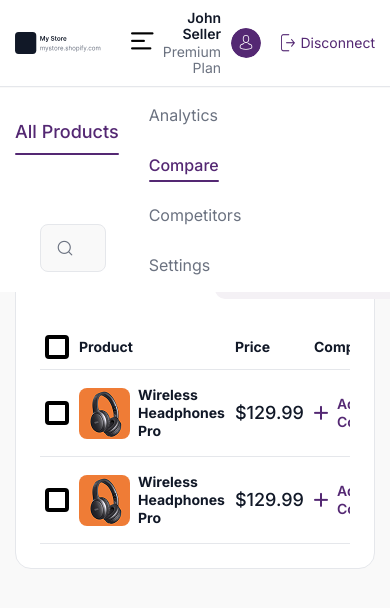
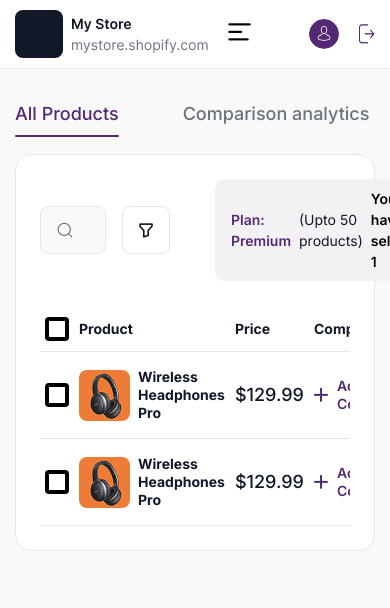
Before and after one commit to SalmanSohail20/quantum-task, a React (Vite) app: page /compare in a window 390 px wide. Shown: the top 608 px of the page. Built offline with nearby package versions, Linux system fonts and the light colour scheme.

Commit message:
navbar responsive

```diff
--- a/src/component/Navbar/Navbar.scss
+++ b/src/component/Navbar/Navbar.scss
@@ -18,14 +18,18 @@
     }
   }
   .head_navbar {
-
   }
-    .burger_btn{
+  .burger_btn {
     background: transparent;
     border: none;
     cursor: pointer;
+    padding: 5px;
     @include font(30, 34, 600);
+    margin-left: 10px;
+    @media (min-width: $md) {
         margin-left: 20px;
+
+    }
     @media (min-width: $lg) {
       display: none;
     }
@@ -35,9 +39,7 @@
     display: flex;
     align-items: center;
     gap: 10px;
-        @media (min-width: $md-m) {
-            // flex-direction: column-reverse;
-        }
+
     // &:hover {
     //     .user_info {
     //         opacity: 1;
@@ -48,18 +50,19 @@
     .user_info {
       display: flex;
       flex-direction: column;
-            gap: 2px;
-            @include font(14, 16, 400);
+      gap: 0px;
+      @include font(12, 16, 400);
       color: #6b7280;
       text-align: end;
       // position: relative;
       // visibility: visible;
       // opacity: 1;
-            @media (min-width: $md-m) {
-                // position: absolute;
-                // top: 100%;
-                // opacity: 0;
-                // visibility: hidden;
+      @media (max-width: 460px) {
+          display: none;
+        }
+        @media (min-width: $sm) {
+            gap: 2px;
+            @include font(14, 16, 400);
       }
     }
     .user_name {
@@ -73,7 +76,8 @@
     border-radius: 50%;
     overflow: hidden;
     flex-shrink: 0;
-        @media (min-width: $md) {
+
+    @media (min-width: $sm) {
       width: 40px;
       height: 40px;
     }
@@ -95,6 +99,15 @@
     @include font(14, 16, 400);
     .ico {
       @include font(18, 16);
+      @media (max-width: $lg-m) {
+           @include font(20, 16);
+
+       }
+    }
+    span{
+          @media (max-width: $sm-m) {
+        display: none;
+      }
     }
   }
   .navbar_end {
@@ -109,7 +122,7 @@
 }
 
 .head_navbar {
-    display: flex;
+  display: none;
   justify-content: center;
   align-items: center;
   position: absolute;
@@ -118,9 +131,15 @@
   left: 0;
   right: 0;
   padding: 17px 0;
-    margin-top: 2px;
+  margin-top: 1px;
+
+  &.show {
+      display: flex;
+      z-index: 9999;
+    }
 
     @media (min-width: $lg) {
+      margin-top: 0px;
     padding: 0;
     position: relative;
     flex-grow: 1;
--- a/src/component/Navbar/Navbar.tsx
+++ b/src/component/Navbar/Navbar.tsx
@@ -1,31 +1,33 @@
 import { Link, useLocation } from "react-router-dom";
+import { useState } from "react";
 import "./Navbar.scss";
 
 const Navbar = () => {
   const location = useLocation();
+  const [isMenuOpen, setIsMenuOpen] = useState(false);
   return (
-    <div className="head_nav_wrap">
+    <div className={`head_nav_wrap ${isMenuOpen ? 'show' : ''}`}>
       <div className="container ">
         <div className="navbar_brand">
           <Link to="/">
             <img src="/images/logo.svg" alt="" />
           </Link>
         </div>
-        <button className="burger_btn"><i className="ico ico-burger-list-menu-navigation-svgrepo-com"></i></button>
-        <nav className="head_navbar">
+        <button className="burger_btn" onClick={() => setIsMenuOpen(!isMenuOpen)}><i className="ico ico-burger-list-menu-navigation-svgrepo-com"></i></button>
+        <nav className={`head_navbar ${isMenuOpen ? 'show' : ''}`}>
           <ul className="navbar_links">
-            <li className={location.pathname === "/analytics" ? "active" : ""}>
+            <li className={location.pathname === "/analytics" ? "active" : ""} onClick={() => setIsMenuOpen(!isMenuOpen)}>
               <Link to="/analytics">Analytics</Link>
             </li>
-            <li className={location.pathname === "/compare" ? "active" : ""}>
+            <li className={location.pathname === "/compare" ? "active" : ""} onClick={() => setIsMenuOpen(!isMenuOpen)}>
               <Link to="/compare">Compare</Link>
             </li>
             <li
-              className={location.pathname === "/competitors" ? "active" : ""}
+              className={location.pathname === "/competitors" ? "active" : ""} onClick={() => setIsMenuOpen(!isMenuOpen)}
             >
               <Link to="/competitors">Competitors</Link>
             </li>
-            <li className={location.pathname === "/settings" ? "active" : ""}>
+            <li className={location.pathname === "/settings" ? "active" : ""} onClick={() => setIsMenuOpen(!isMenuOpen)}>
               <Link to="/settings">Settings</Link>
             </li>
           </ul>
```
Lines whose indentation alone changed are shown as unchanged.
